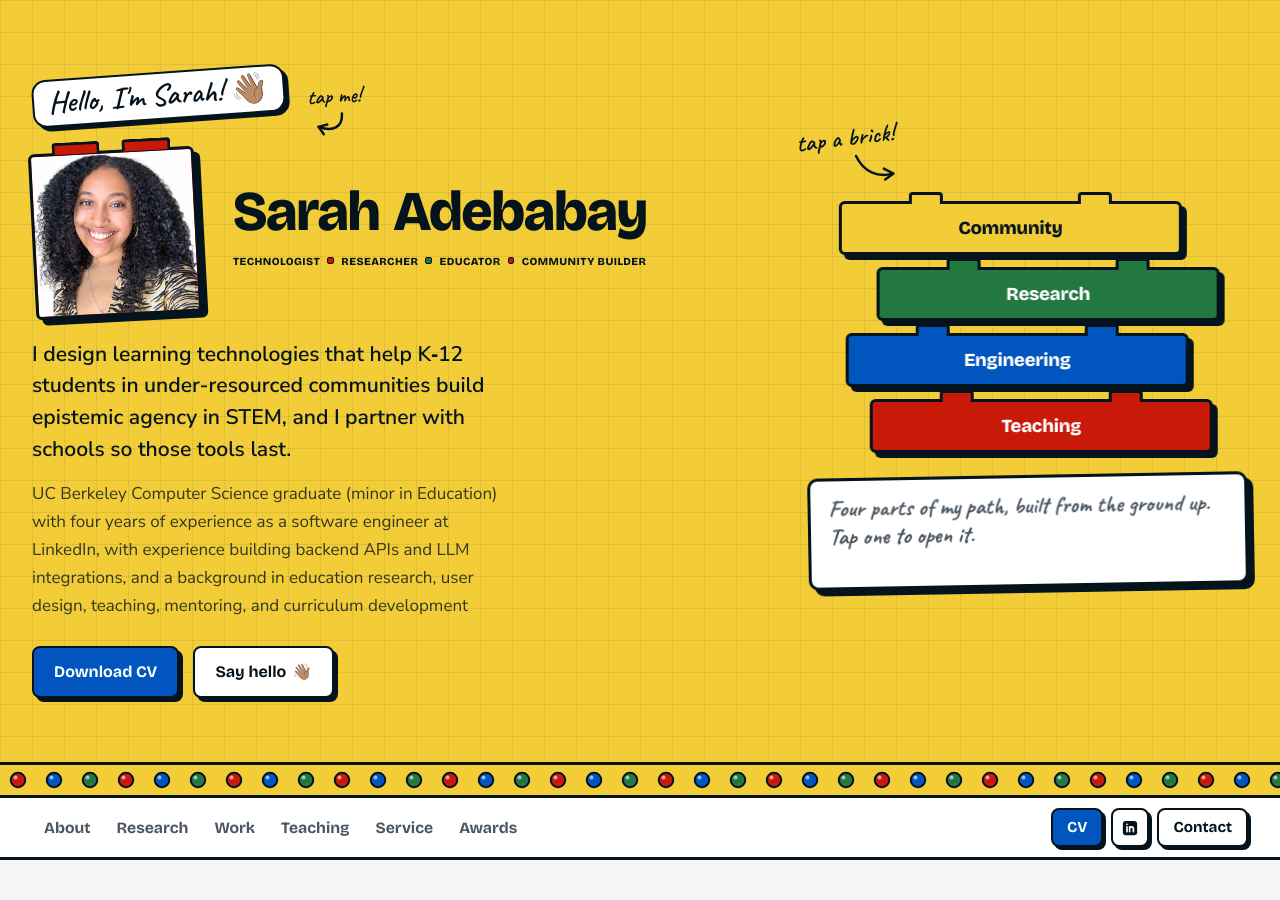
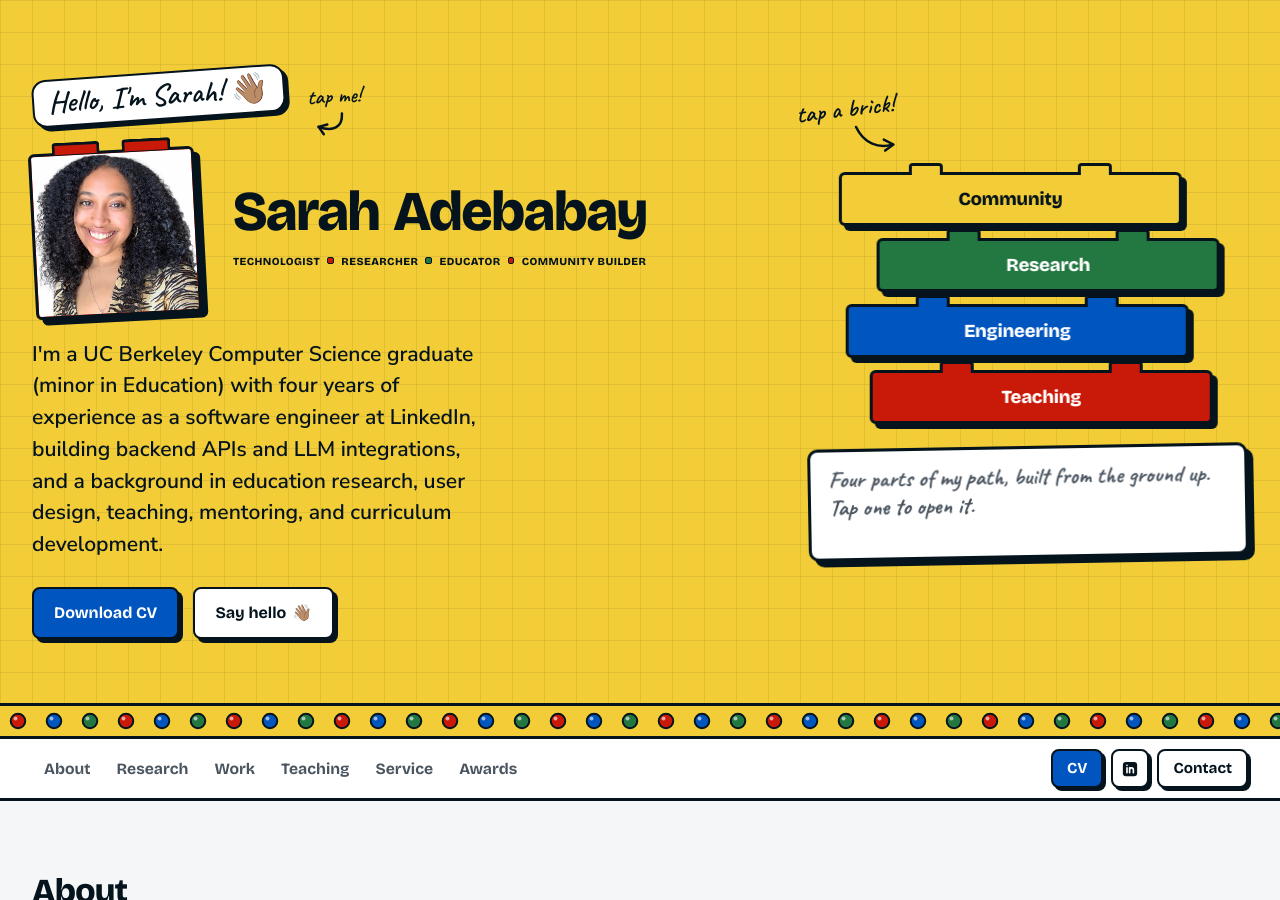
Before and after one commit to sarah-adebabay/sarah-adebabay.github.io, a Jekyll site: the page built from _pages/about.md, in a window 1280 px wide and 900 px high. Built offline with Jekyll 4.4.1, drawn with Linux system fonts in a browser that asks for light colours.

Commit message:
Update home.yml

```diff
--- a/_data/home.yml
+++ b/_data/home.yml
@@ -21,8 +21,8 @@ tagline:
   - Researcher
   - Educator
   - Community Builder
-thesis: "I design learning technologies that help K&#8209;12 students in under-resourced communities build epistemic agency in STEM, and I partner with schools so those tools last."
-role: "UC Berkeley Computer Science graduate (minor in Education) with four years of experience as a software engineer at LinkedIn, with experience building backend APIs and LLM integrations, and a background in education research, user design, teaching, mentoring, and curriculum development"
+thesis: "I'm a UC Berkeley Computer Science graduate (minor in Education) with four years of experience as a software engineer at LinkedIn, building backend APIs and LLM integrations, and a background in education research, user design, teaching, mentoring, and curriculum development."
+role: ""
 
 about:
   - "I work where software engineering meets the learning sciences. I spent four years as a backend engineer at LinkedIn, building APIs and LLM-powered features used at scale. My longer arc is education: designing generative AI tools that help young people ask their own questions, test their own ideas, and use data to speak up about their world, and working with schools so those tools are adopted and sustained."
```
